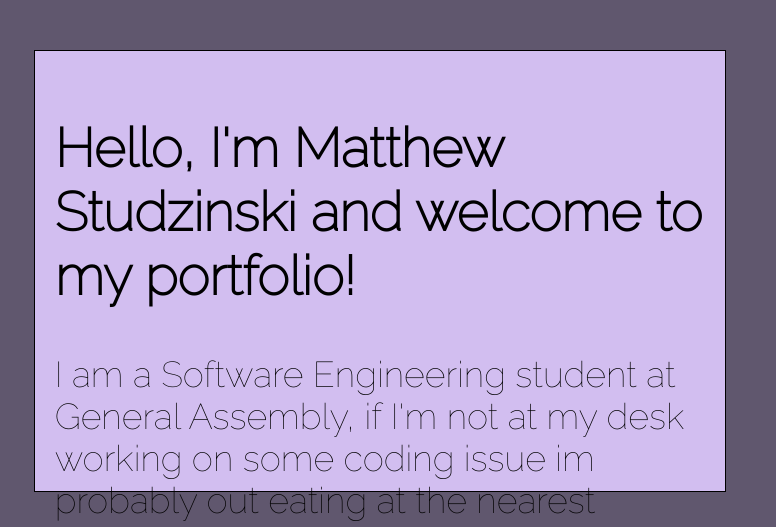
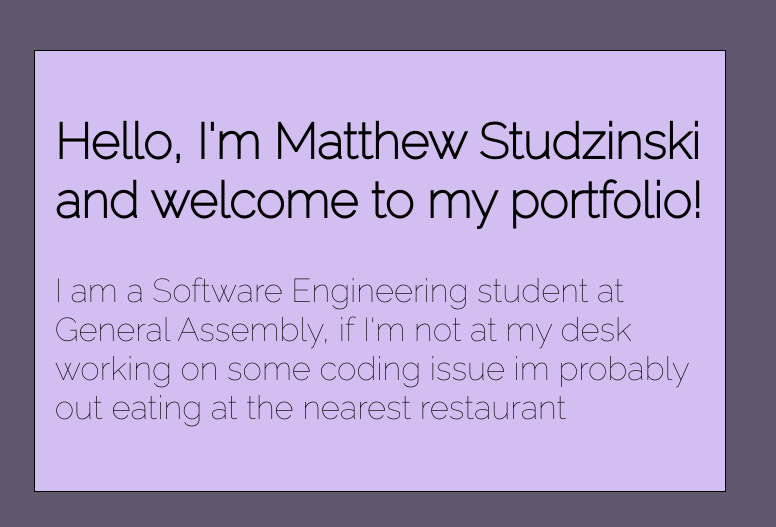
Before and after one commit to MattStudzinski/Portfolio-site, a plain HTML site: page index.html in a window 1280 px wide. Shown: the top 527 px of the page, 504-1280 px from the left. Drawn offline with Linux system fonts and the light colour scheme.

Commit message:
media revisions

```diff
--- a/style.css
+++ b/style.css
@@ -309,7 +309,7 @@ a:hover{
 }
 
 .bio{
-    font-size: 26px;
+    font-size: 24px;
     padding: 20px;
 }
 .heading {
@@ -350,7 +350,7 @@ p{
 
 @media screen and (min-width: 896px){
 .bio{
-    font-size: 32px;
+    font-size: 30px;
 }
 .modal{
     width: 60%;
@@ -364,7 +364,7 @@ p{
 }
 @media screen and (min-width: 1200px){
     .bio{
-        font-size: 36px;
+        font-size: 33px;
         padding: 20px;
     }
     .modal-btn{
@@ -382,7 +382,7 @@ p{
 }
 @media screen and (min-width: 1800px){
     .bio{
-        font-size: 46px;
+        font-size: 44px;
     }
     .close{
         top: 4%;
```
Also changed, not shown: README.md (added).
